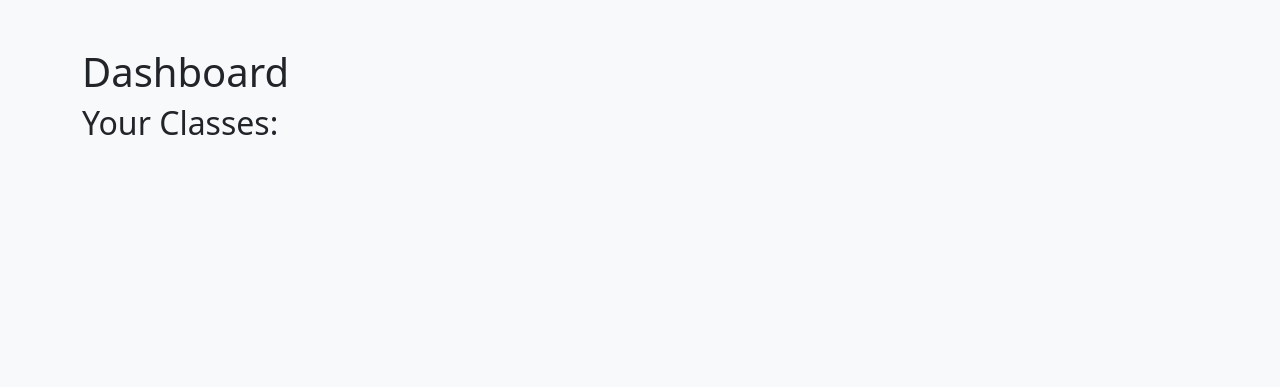
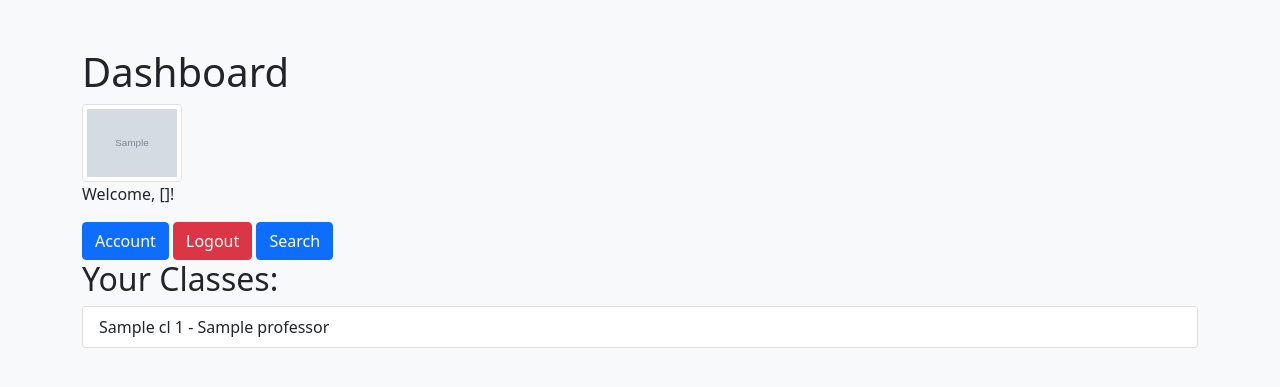
Before and after one commit to NADEE-MJ/cpsc-449-final, a Flask app: template templates/dashboard.html in a window 1280 px wide. Shown: the top 387 px of the page. Run offline with Flask 3, Linux system fonts and the light colour scheme; the template is opened without the code that fills it: most values are stand-ins (such as "Sample title", 1, 10 or a date in 2020); grey boxes marked "Sample" are stand-in pictures; some libraries are stand-ins or nearby versions.

Commit message:
Made tweaks to templates and Main
The dashboard should display the user image if it is available. Also, played around with making responses that contain redirects, such as redirecting to the login page if a user is logged out. and making the login redirect the dashboard when logged in.

```diff
--- a/main.py
+++ b/main.py
@@ -203,7 +203,10 @@
         mongo.db.classes.find_one({"_id": class_["class_id"]}) for class_ in classes
     ]
     return render_template(
-        "dashboard.html", username=current_user["full_name"], classes=class_details
+        "dashboard.html",
+        username=current_user["full_name"],
+        userimg = url_for("get_student_image", id=current_user["_id"]),
+        classes=class_details
     )
 
 
@@ -226,7 +229,7 @@
 
 @app.route("/login", methods=["POST"])
 def login():
-    request_data = request.get_json()
+    request_data = request.form
     if not request_data:
         return response(
             {"msg": "No data provided!"},
@@ -265,8 +268,15 @@
         },
         app.config["SECRET_KEY"],
     )
-    res = response({"token": token}, 200)
+    res = make_response(redirect(url_for("dashboard")))
     res.set_cookie("token", token, httponly=True)
+    return res
+
+
+@app.route("/logout", methods=["GET"])
+def logout():
+    res = make_response(redirect(url_for("home")))
+    res.set_cookie("token", "", expires=0)
     return res
 
 
@@ -805,6 +815,7 @@
         "professor": request.args.get("professor"),
     }
 
+
     # Remove None values from search parameters
     query = {k: v for k, v in search_params.items() if v is not None and v != ""}
 
--- a/templates/dashboard.html
+++ b/templates/dashboard.html
@@ -11,16 +11,38 @@
   <body class="bg-light">
     <div class="container mt-5">
       <h1>Dashboard</h1>
+      {% if userimg %}
+      <div id="profilePhoto" >
+        <!-- Profile photo will be loaded here -->
+        <img src="{{userimg}}" alt="Profile Picture" class="img-thumbnail" width="100px" height="100px"/>
+      </div>
+      {% endif %}
       <div id="userInfo">
         <!-- User info will be loaded here -->
+        {% if username %}
+          <p>Welcome, {{username}}!</p>
+        {% else %}
+          <p>Welcome, User!</p>
+        {% endif %}
       </div>
+      <button onclick="window.location.href='/account';" class="btn btn-primary">Account</button>
+      <button onclick="window.location.href='/logout';" class="btn btn-danger">Logout</button>
+      <button onclick="window.location.href='/search';" class="btn btn-primary">Search</button>
+
       <h2>Your Classes:</h2>
       <ul id="classList" class="list-group">
         <!-- Classes will be loaded here -->
+        {% if classes %}
+          {% for cls in classes %}
+          <li class="list-group-item">{{cls.subject}} {{cls.class_number}} - {{cls.professor}}</li>
+          {% endfor %}
+        {% else %}
+          <p>No classes registered!</p>
+        {% endif %}
       </ul>
     </div>
 
-    <script>
+    <!-- <script>
       document.addEventListener("DOMContentLoaded", function () {
         fetchUserData();
         fetchClassData();
@@ -31,7 +53,7 @@
           .then((response) => response.json())
           .then((data) => {
             const userInfo = document.getElementById("userInfo");
-            userInfo.innerHTML = `<p>Welcome, ${data.full_name}!</p>`;
+            userInfo.innerHTML = `<p>Welcome, {{username}}!</p>`;
           })
           .catch((error) => console.error("Failed to fetch user data:", error));
       }
@@ -41,7 +63,7 @@
           .then((response) => response.json())
           .then((data) => {
             const classList = document.getElementById("classList");
-            classList.innerHTML = "";
+            classList.innerHTML = "<p>No classes found.</p>";
             data.classes.forEach((cls) => {
               const li = document.createElement("li");
               li.className = "list-group-item";
@@ -51,7 +73,7 @@
           })
           .catch((error) => console.error("Failed to fetch classes:", error));
       }
-    </script>
+    </script> -->
 
     <script src="https://cdn.jsdelivr.net/npm/bootstrap@5.1.3/dist/js/bootstrap.bundle.min.js"></script>
   </body>
```
